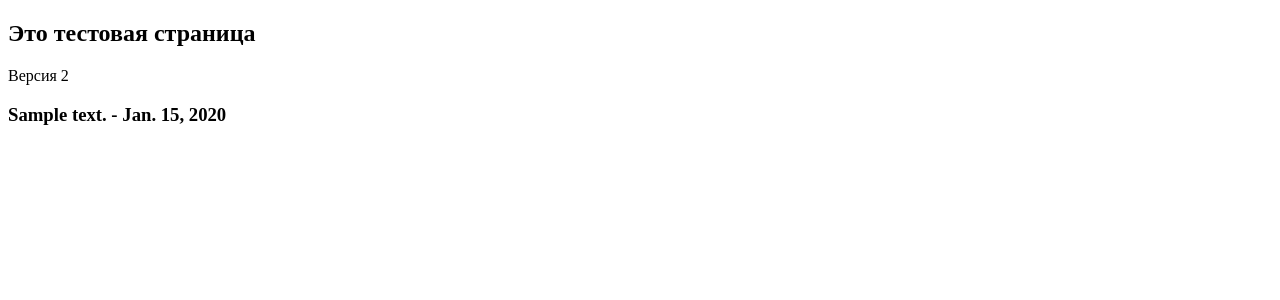
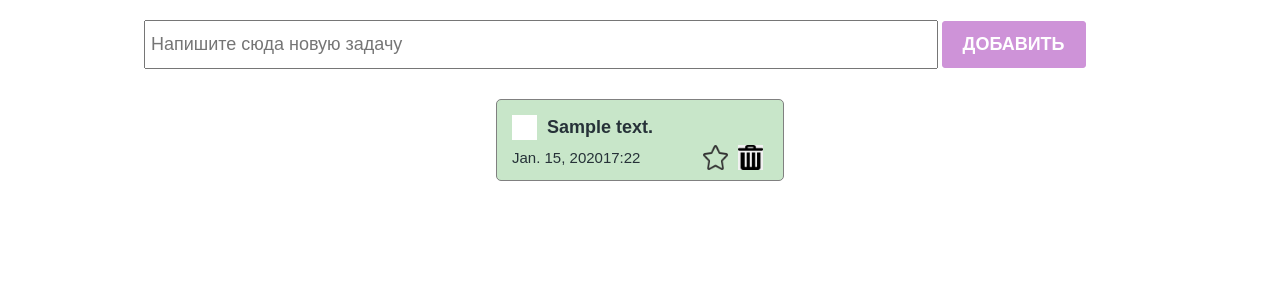
Before and after one commit to zhanyll/todo, a Django app: page /test/ in a window 1280 px wide. Shown: the top 300 px of the page. Run offline with Django 3.2, Linux system fonts and the light colour scheme; tables that the repository leaves empty hold one stand-in row (values such as "Sample post").

Commit message:
added some changes in test.html

```diff
--- a/main/templates/test.html
+++ b/main/templates/test.html
@@ -1,15 +1,46 @@
+{% load static %}
 <!DOCTYPE html>
 <html lang="en">
+
 <head>
-    <meta charset="UTF-8">
-    <meta name="viewport" content="width=device-width, initial-scale=1.0">
-    <title>Document</title>
+    <meta charset="utf-8">
+    <meta name="veiwport" content="width=device-width, initial-scale=1.0">
+    <title>Todo</title>
+    <!-- <link rel="stylesheet" href="./styles/index.css"> -->
+    <link rel="stylesheet" href="{% static 'styles/index.css' %}">
+    <!-- <link rel="stylesheet" href="./styles/checkbox.css"> -->
+    <link rel="stylesheet" href="{% static 'styles/checkbox.css' %}">
 </head>
 <body>
-    <h2>Это тестовая страница</h2>
-    <div>Версия 2</div>
-    {% for todo in todo_list %}
-        <h3>{{ todo.text }} - {{ todo.created_ad }}</h3>
-    {% endfor %}
+
+    <section>
+
+        <div class="create_container">
+            <input class="create_input" type="text" placeholder="Напишите сюда новую задачу">
+            <button class="create_button">Добавить</button>
+        </div>
+
+        <div class="todo_container">
+            {% for todo in todo_list %}
+            <div class="todo_item">
+                <div class="todo_item_header">
+                    <label class="checkbox_container">
+                        <input type="checkbox" />
+                        <span class="checkmark"></span>
+                    </label>
+                    <h4>{{ todo.text }}</h4>
+                </div>
+                <div class="todo_item_footer">
+                    <p>{{ todo.created_ad }}<span>17:22</span></p>
+                    <div class="action_buttons">
+                        <img src="./icones/w512h4961380477090star.png">
+                        <img src="./icones/png-clipart-computer-icons-delete-text-rectangle.png">
+                    </div>
+                </div>
+            </div>
+            {% endfor %}
+        </div>
+    </section>
 </body>
+
 </html>
```
